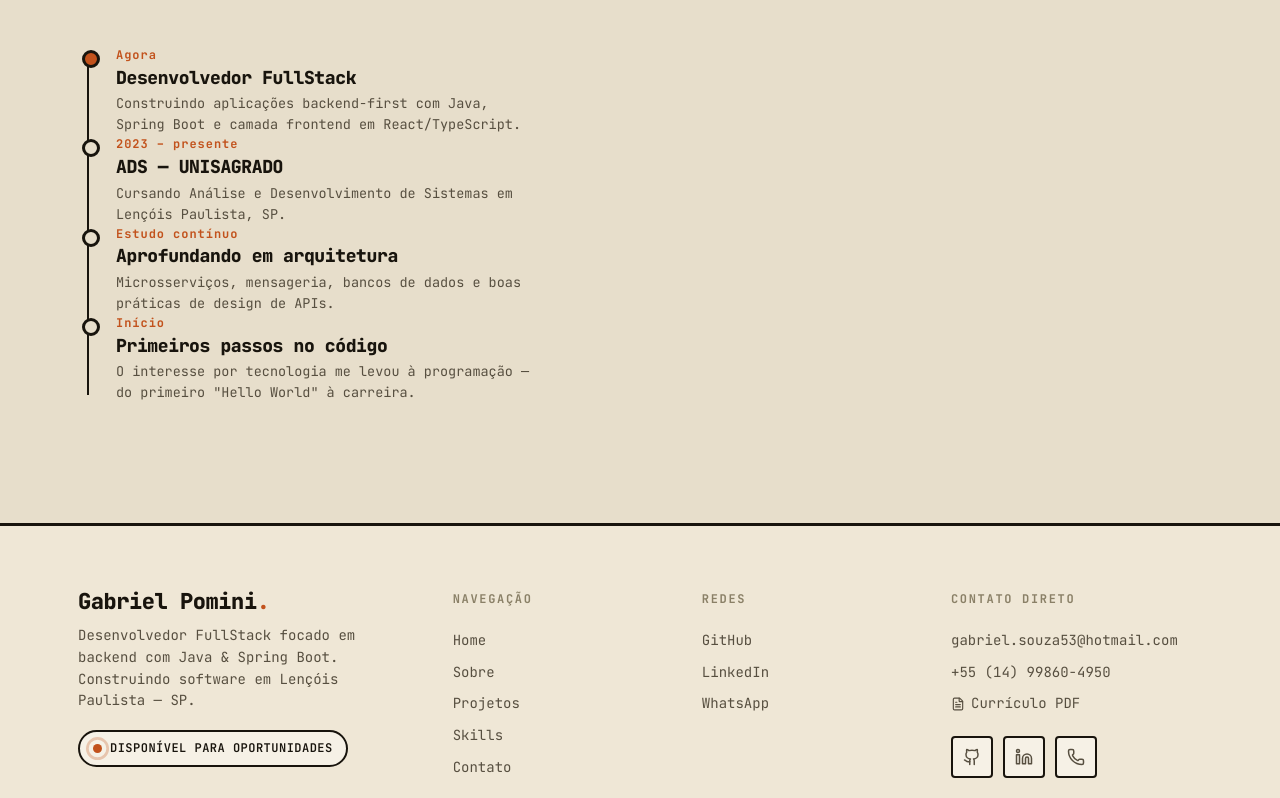
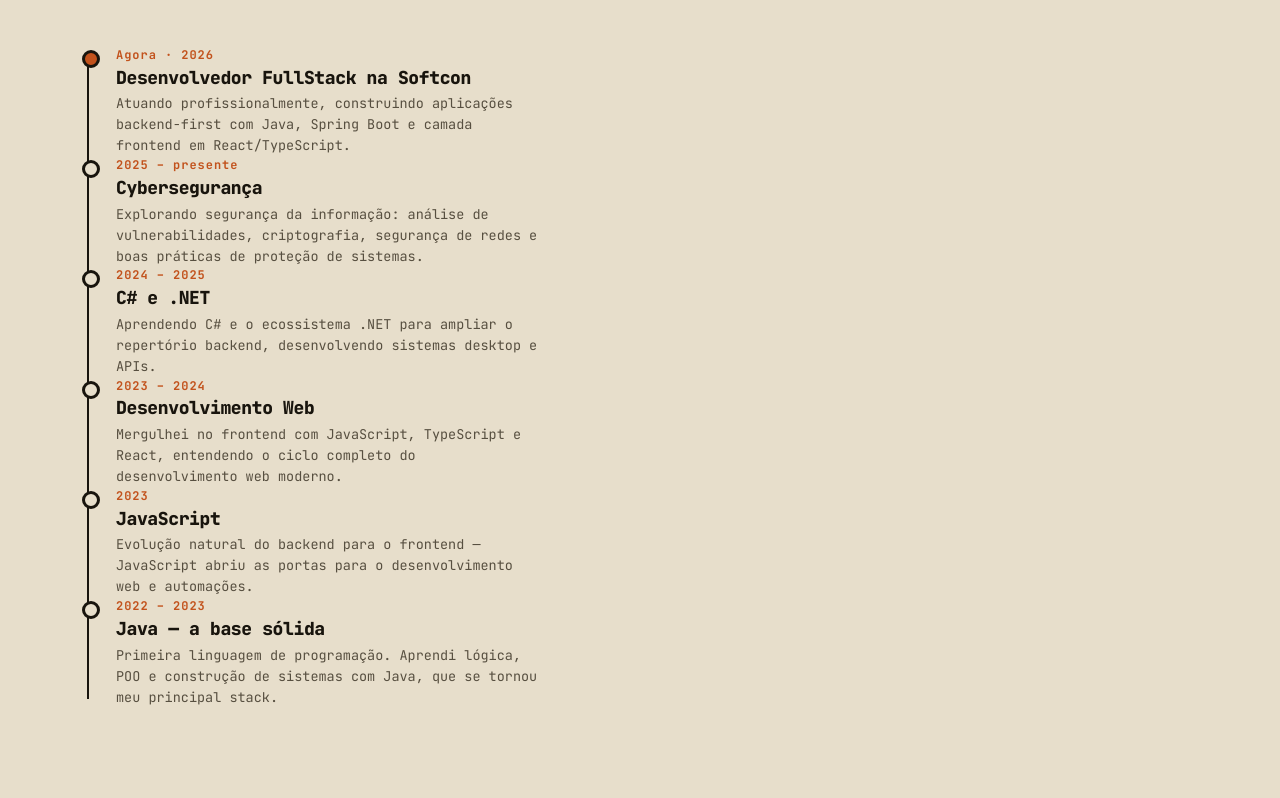
Before and after one commit to PominiGa/Projeto.Portfolio.Gabriel, a React (Vite) app in the folder portfolio/: page /sobre in a window 1280 px wide. Shown: the part 1522-2320 px from the top of the page. Built offline with nearby package versions, Linux system fonts and the light colour scheme; the HTML template or start-up script is replaced by a standard one.

Commit message:
fix: remover badge footer e expandir timeline com trajetoria real

```diff
--- a/portfolio/src/components/layout/Footer.tsx
+++ b/portfolio/src/components/layout/Footer.tsx
@@ -21,9 +21,6 @@ export default function Footer() {
               Desenvolvedor FullStack focado em backend com Java &amp; Spring Boot.
               Construindo software em Lençóis Paulista — SP.
             </p>
-            <div className="badge" style={{ marginTop: 18 }}>
-              <span className="dot-live" /> Disponível para oportunidades
-            </div>
           </div>
 
           <div className="footer__col">
--- a/portfolio/src/components/sections/About.tsx
+++ b/portfolio/src/components/sections/About.tsx
@@ -18,10 +18,12 @@ const VALUES = [
 ];
 
 const TIMELINE = [
-  { y: 'Agora',           t: 'Desenvolvedor FullStack',      d: 'Construindo aplicações backend-first com Java, Spring Boot e camada frontend em React/TypeScript.', now: true },
-  { y: '2023 – presente', t: 'ADS — UNISAGRADO',             d: 'Cursando Análise e Desenvolvimento de Sistemas em Lençóis Paulista, SP.' },
-  { y: 'Estudo contínuo', t: 'Aprofundando em arquitetura',  d: 'Microsserviços, mensageria, bancos de dados e boas práticas de design de APIs.' },
-  { y: 'Início',          t: 'Primeiros passos no código',   d: 'O interesse por tecnologia me levou à programação — do primeiro "Hello World" à carreira.' },
+  { y: 'Agora · 2026',     t: 'Desenvolvedor FullStack na Softcon',  d: 'Atuando profissionalmente, construindo aplicações backend-first com Java, Spring Boot e camada frontend em React/TypeScript.', now: true },
+  { y: '2025 – presente',  t: 'Cybersegurança',                      d: 'Explorando segurança da informação: análise de vulnerabilidades, criptografia, segurança de redes e boas práticas de proteção de sistemas.' },
+  { y: '2024 – 2025',      t: 'C# e .NET',                           d: 'Aprendendo C# e o ecossistema .NET para ampliar o repertório backend, desenvolvendo sistemas desktop e APIs.' },
+  { y: '2023 – 2024',      t: 'Desenvolvimento Web',                 d: 'Mergulhei no frontend com JavaScript, TypeScript e React, entendendo o ciclo completo do desenvolvimento web moderno.' },
+  { y: '2023',             t: 'JavaScript',                           d: 'Evolução natural do backend para o frontend — JavaScript abriu as portas para o desenvolvimento web e automações.' },
+  { y: '2022 – 2023',      t: 'Java — a base sólida',                d: 'Primeira linguagem de programação. Aprendi lógica, POO e construção de sistemas com Java, que se tornou meu principal stack.' },
 ];
 
 export default function About() {
```
